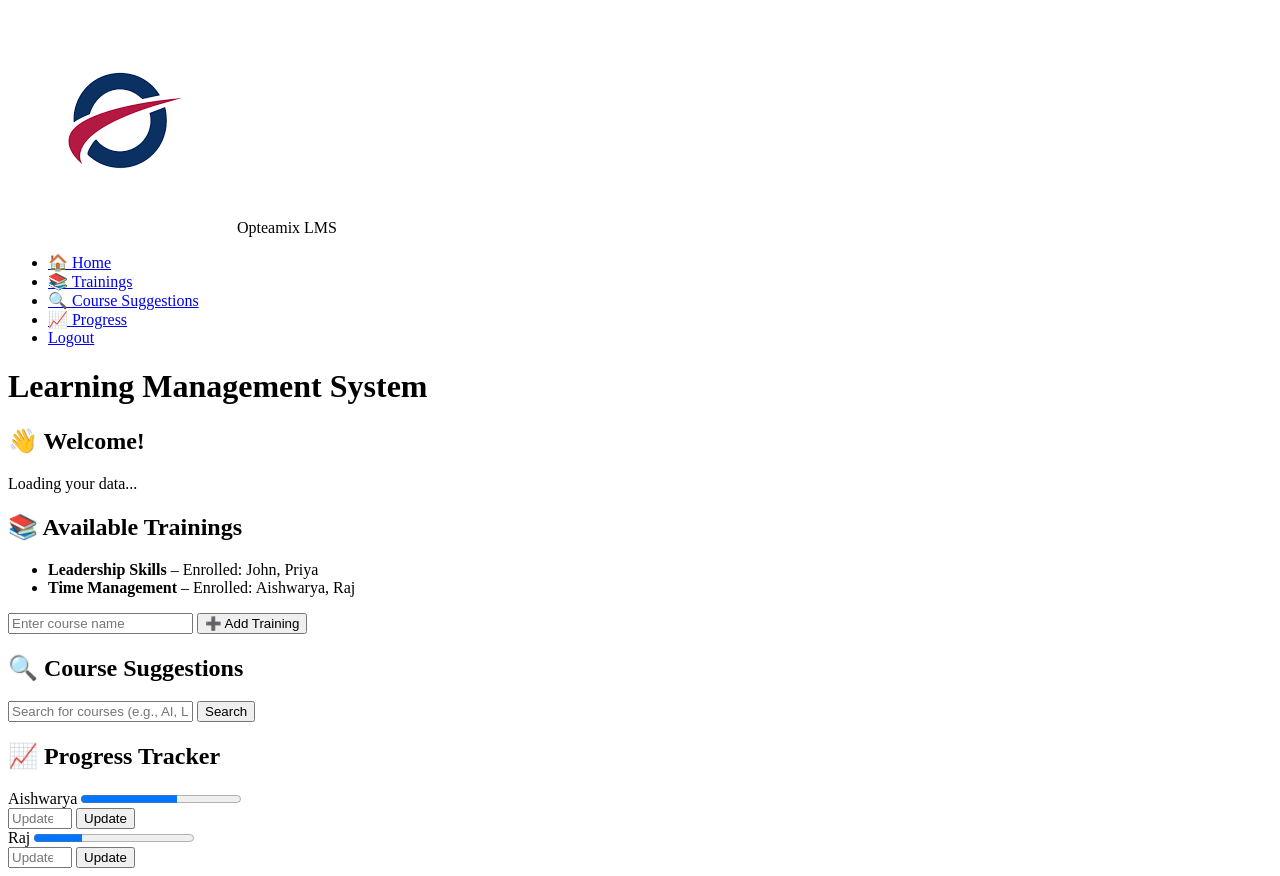
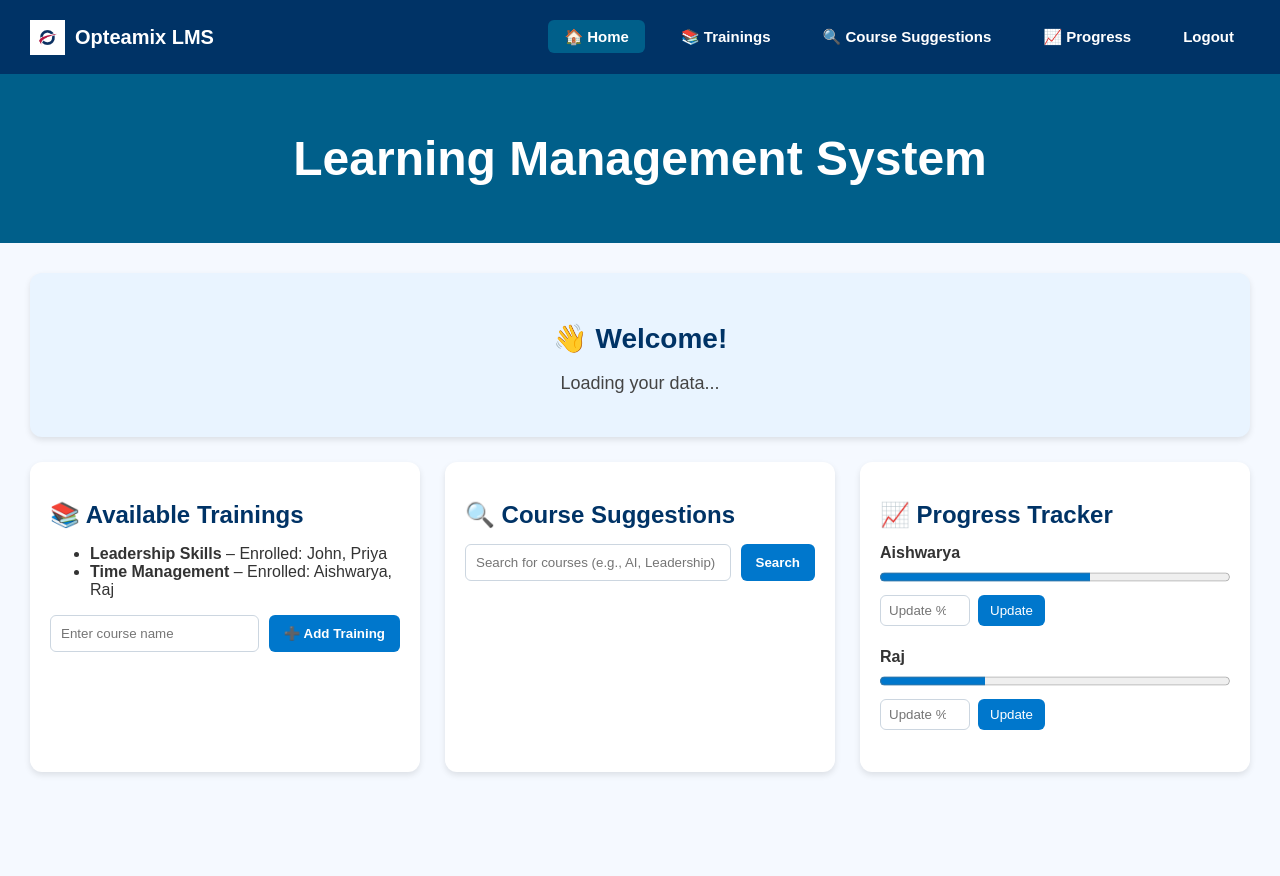
Before and after one commit to ashsingh-92/Opteamix-LMS, a plain HTML site: page dashboard.html in a window 1280 px wide. After the commit the page ends 802 px from the top, so only its background shows below. Drawn offline with Linux system fonts and the light colour scheme.

Commit message:
Update style.css

```diff
--- a/style.css
+++ b/style.css
@@ -1,13 +1,16 @@
-/* ========================= LOGIN PAGE ========================= */
+/* Reset */
+* { box-sizing: border-box; }
+html, body { margin: 0; padding: 0; font-family: Arial, sans-serif; }
+
+/* ================= LOGIN PAGE ================= */
 body.login-page {
   display: flex;
   justify-content: center;
   align-items: center;
-  height: 100vh;
-  background: #004c97; /* 🔹 Opteamix blue background */
+  min-height: 100vh;
+  background: #004c97; /* Blue background */
   color: #333;
 }
-
 body.login-page .login-container {
   background: #fff;
   padding: 2rem;
@@ -16,17 +19,8 @@ body.login-page .login-container {
   text-align: center;
   width: 320px;
 }
-
-body.login-page .login-logo {
-  width: 140px;
-  margin-bottom: 15px;
-}
-
-body.login-page h2 {
-  margin-bottom: 1rem;
-  color: #004c97;
-}
-
+body.login-page .login-logo { width: 140px; margin-bottom: 15px; }
+body.login-page h2 { margin-bottom: 1rem; color: #004c97; }
 body.login-page input {
   width: 100%;
   padding: 10px;
@@ -34,7 +28,6 @@ body.login-page input {
   border: 1px solid #ccd6e0;
   border-radius: 6px;
 }
-
 body.login-page button {
   width: 100%;
   padding: 10px;
@@ -45,6 +38,81 @@ body.login-page button {
   cursor: pointer;
   font-size: 1rem;
 }
-body.login-page button:hover {
-  background: #003366;
+body.login-page button:hover { background: #003366; }
+
+/* ================= DASHBOARD ================= */
+body.dashboard { background: #f5f9ff; color: #333; }
+
+/* Navbar */
+body.dashboard .navbar {
+  background-color: #003366;
+  display: flex; justify-content: space-between; align-items: center;
+  padding: 12px 30px; box-shadow: 0 2px 6px rgba(0,0,0,0.2);
 }
+body.dashboard .logo-wrap { display: flex; align-items: center; gap: 10px; color: #fff; font-size: 20px; font-weight: bold; }
+body.dashboard .nav-logo { height: 35px; }
+body.dashboard .nav-links { display: flex; gap: 20px; list-style: none; }
+body.dashboard .nav-links a {
+  padding: 8px 16px; font-size: 15px; font-weight: 600; color: #fff;
+  text-decoration: none; border-radius: 6px; transition: 0.25s;
+}
+body.dashboard .nav-links a:hover,
+body.dashboard .nav-links a.active { background-color: #005f8a; }
+
+/* Header */
+body.dashboard .header {
+  text-align: center; background: #005f8a; color: #fff; padding: 25px 10px; font-size: 24px;
+}
+
+/* Grid */
+body.dashboard .container {
+  display: grid; grid-template-columns: repeat(auto-fit, minmax(320px, 1fr));
+  gap: 25px; padding: 30px;
+}
+
+/* Cards */
+body.dashboard .card {
+  background: #fff; padding: 20px; border-radius: 12px; box-shadow: 0 3px 6px rgba(0,0,0,0.1);
+}
+body.dashboard .card h2 { margin-bottom: 15px; color: #003366; }
+
+/* Welcome full width */
+body.dashboard .welcome-card {
+  grid-column: 1 / -1;
+  text-align: center;
+  background: #e9f4ff;
+  padding: 25px;
+}
+body.dashboard .welcome-card h2 { font-size: 28px; color: #003366; margin-bottom: 10px; }
+body.dashboard .welcome-card p { font-size: 18px; color: #444; }
+
+/* Forms */
+body.dashboard .form-row { display: flex; gap: 10px; margin-top: 15px; flex-wrap: wrap; }
+body.dashboard .form-row input {
+  flex: 1; padding: 10px; border: 1px solid #ccd6e0; border-radius: 6px;
+}
+body.dashboard .form-row button {
+  padding: 10px 15px; background: #0077cc; color: #fff;
+  border: none; border-radius: 6px; cursor: pointer; font-weight: bold;
+}
+body.dashboard .form-row button:hover { background: #005f8a; }
+
+/* Suggestions */
+body.dashboard #suggestions-list li { margin: 8px 0; }
+body.dashboard #suggestions-list a { color: #0077cc; text-decoration: underline; }
+
+/* Progress */
+body.dashboard .progress-item { margin-bottom: 22px; }
+body.dashboard .progress-item span { display: block; font-weight: bold; margin-bottom: 6px; }
+body.dashboard progress {
+  width: 100%; height: 18px; margin-bottom: 8px;
+  accent-color: #0077cc; transition: width 0.4s ease;
+}
+body.dashboard .progress-controls { display: flex; gap: 8px; flex-wrap: wrap; }
+body.dashboard .progress-controls input {
+  width: 90px; padding: 7px 8px; border: 1px solid #ccd6e0; border-radius: 6px;
+}
+body.dashboard .progress-controls button {
+  padding: 8px 12px; background: #0077cc; color: #fff; border: 0; border-radius: 6px; cursor: pointer;
+}
+body.dashboard .progress-controls button:hover { background: #005f8a; }
```
